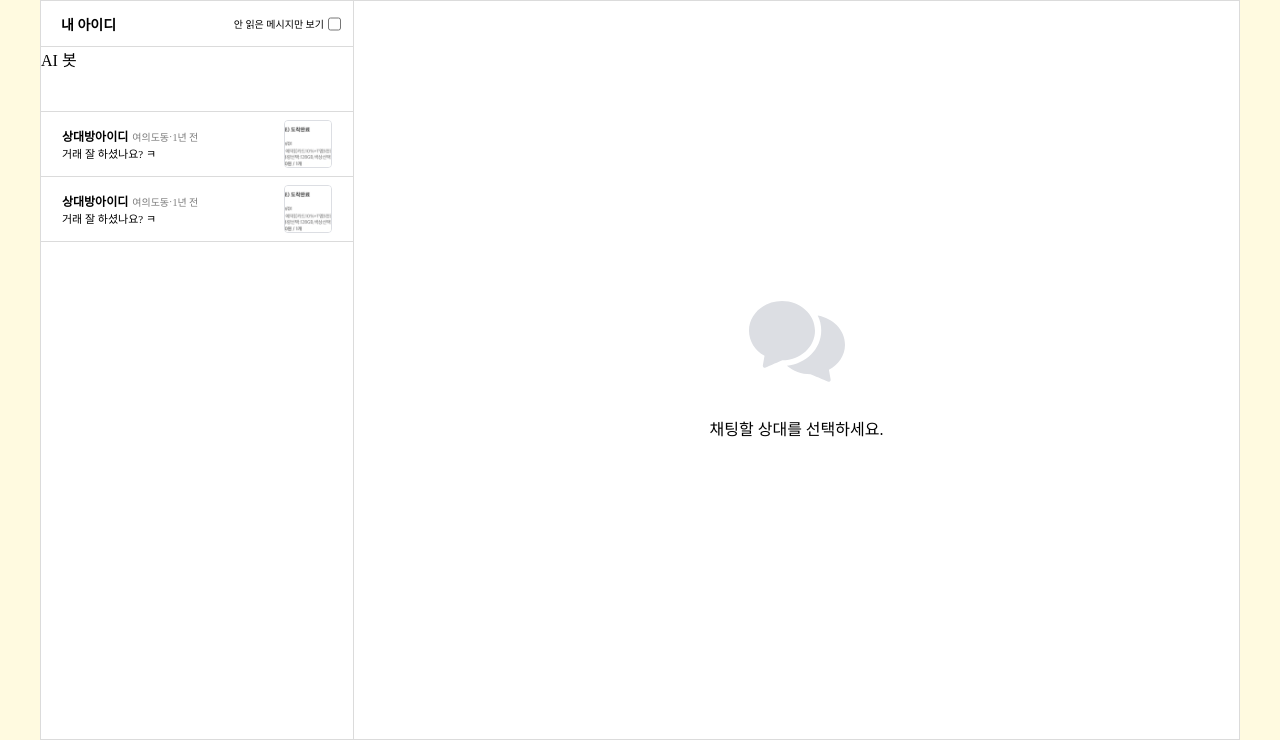
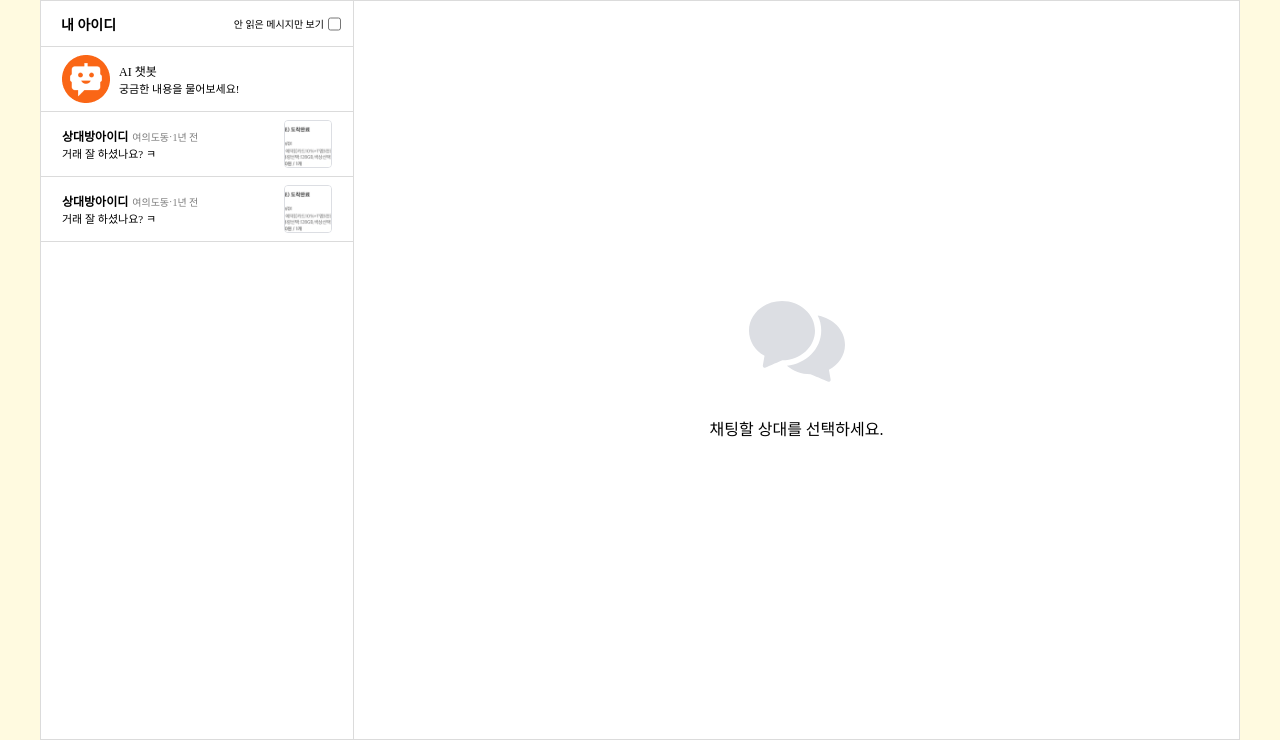
Before and after one commit to ted1117/oreumi_Female4_Danggeun, a Django app: template mycarrotproject/mycarrotapp/templates/chat/chat.html in a window 1280 px wide. Shown: the part 60-800 px from the top of the page. Run offline with Django 4.2, Linux system fonts and the light colour scheme; the template is opened without the code that fills it, so the values that code supplies are empty.

Commit message:
Design: 인공지능 챗봇 버튼 추가

```diff
--- a/mycarrotproject/mycarrotapp/static/css/chat.css
+++ b/mycarrotproject/mycarrotapp/static/css/chat.css
@@ -107,6 +107,32 @@ a {
     border-bottom: 1px solid #dbdbdb;
     width: 100%;
     height: 65px;
+    display: flex;
+    padding-left: 21px;
+    align-items: center;
+}
+
+.chatbot-box>img {
+    width: 48px;
+    height: 48px;
+}
+
+.chatbot-title {
+    color: #000;
+    font-family: Noto Sans KR;
+    font-size: 12px;
+    font-style: normal;
+    font-weight: 500;
+    line-height: normal;
+}
+
+.chatbot-desc {
+    color: #000;
+    font-family: Noto Sans KR;
+    font-size: 11px;
+    font-style: normal;
+    font-weight: 400;
+    line-height: normal;
 }
 
 .chat-list-box {
--- a/mycarrotproject/mycarrotapp/templates/chat/chat.html
+++ b/mycarrotproject/mycarrotapp/templates/chat/chat.html
@@ -21,11 +21,16 @@
               <input type="checkbox" name="" class="checkbox" />
             </label>
           </div>
-          <div class="chatbot-box">AI 봇</div>
+          <a class="chatbot-box" href="{% url 'mycarrotapp:room' room_name='chatbot' user_name='user2' %}">
+            <img src="{% static 'img/icon_aibot.png' %}" alt="" />
+            <div style="margin-left: 9px">
+              <div class="chatbot-title">AI 챗봇</div>
+              <div class="chatbot-desc">궁금한 내용을 물어보세요!</div>
+            </div>
+          </a>
           <ul class="chat-list-box">
             <li class="chat-room">
               <a class="chat-room-link" href="{% url 'mycarrotapp:room' room_name='lobby' user_name='user2' %}">
-              {% comment %} <a class="chat-room-link" href="{% url 'mycarrotapp:get_chat' room_name='lobby' %}"> {% endcomment %}
                 <div class="chat-preview-box">
                   <div class="preview-title">
                     <span class="preview-nickname">상대방아이디</span>
```
